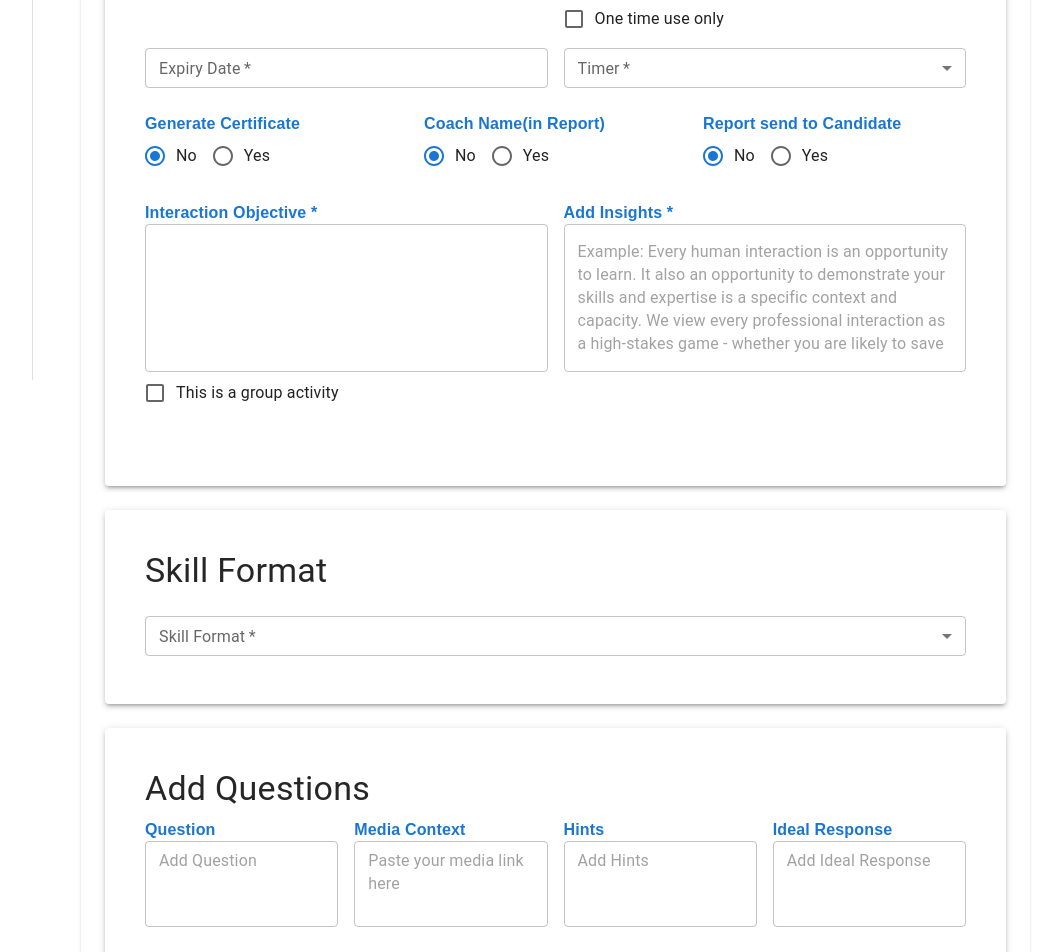
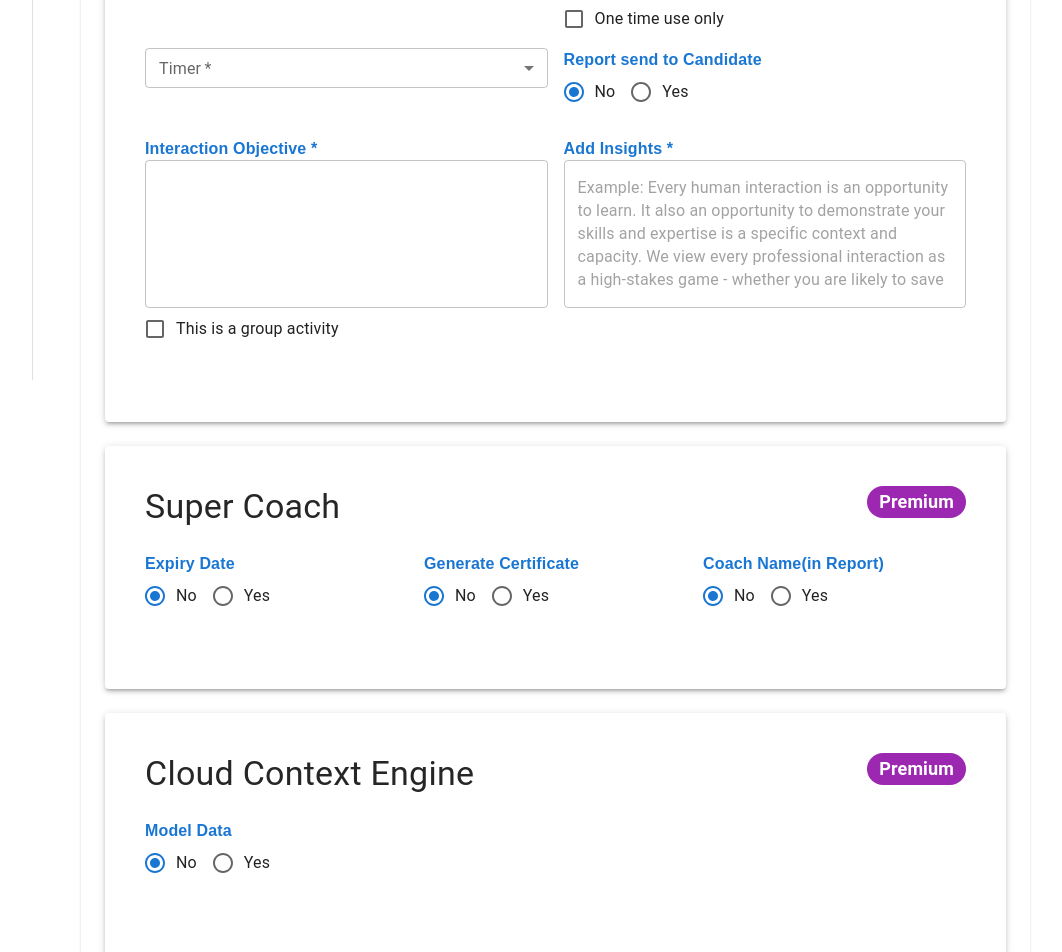
Before and after one commit to Talent-Sumo/CLOUD-COACH-New-UI, a React (Create React App) app: page /account/internal-bot in a window 1280 px wide. Shown: the part 420-1372 px from the top of the page, without its empty margins (207-1269 px from the left). Built offline with nearby package versions, Linux system fonts and the light colour scheme.

Commit message:
Add Premium tags

```diff
--- a/src/Components/ExternalBot/index.jsx
+++ b/src/Components/ExternalBot/index.jsx
@@ -20,7 +20,8 @@ import {
     Button,
     Card,
     CardContent,
-    Grid
+    Grid,
+    Chip,
 } from '@mui/material';
 
 import { useNavigate } from 'react-router-dom';
@@ -114,7 +115,14 @@ const ExternalBot = () => {
                         <Card component={Stack} p={3} spacing={2} elevation={3}>
                             <CardContent>
                                 {errors.afterSubmit && <Alert severity="error">{errors.afterSubmit}</Alert>}
-                                <Typography variant="h4" mb={3}>External Bot</Typography>
+                                <Box sx={{ display: "flex", justifyContent: "space-between" }}>
+                                    <div>
+                                        <Typography mb={3} variant="h4">External Bot</Typography>
+                                    </div>
+                                    <div>
+                                        <Chip label="Premium" sx={{ bgcolor: "#9c27b0", color: "#fff", fontSize: "18px", fontWeight: "bold" }} />
+                                    </div>
+                                </Box>
                                 <Stack spacing={2} mb={3} direction={{ xs: 'column', sm: 'row', md: "row" }}>
                                     <Stack sx={{ width: '100%' }}>
                                         <Typography variant='subtitle1' sx={{ fontWeight: 'bold', fontFamily: "Public Sans,sans-serif", color: '#1976d2' }}>Who can Initiate</Typography>
--- a/src/Components/InternalBot/index.jsx
+++ b/src/Components/InternalBot/index.jsx
@@ -21,6 +21,8 @@ import {
     RadioGroup,
     Radio,
     Button,
+    Badge,
+    Chip,
 } from '@mui/material';
 
 import { DatePicker } from "@mui/x-date-pickers";
@@ -48,9 +50,12 @@ const InternalBot = () => {
     const [mode, setMode] = useState('');
     const [certificate, setCertificate] = useState(false);
     const [reportSent, setReportSent] = useState(false);
+    const [expiry, setExpiry] = useState(false);
     const [name, setName] = useState(false);
     const [noOfRows, setNoOfRows] = useState(1);
     const [skills, setSkills] = useState('');
+    const [value, setValue] = useState(null);
+    const [model, setModel] = useState('');
 
 
     const internalBotSchema = Yup.object().shape({
@@ -60,7 +65,7 @@ const InternalBot = () => {
         track: Yup.string().required('Select your Track'),
         interactionMode: Yup.string().required('Select Interaction Mode'),
         accessCode: Yup.string().min(6, 'Too Short!').max(6, 'Too Long!').required('Access must be of exactly 6 numbers'),
-        expiryDate: Yup.string().required('Expiry Date is required'),
+        // expiryDate: Yup.string().required('Expiry Date is required'),
         timer: Yup.string().required('Select Timer'),
         description: Yup.string().required('Description is required'),
         generalFeedback: Yup.string().max(615, 'Too Long!').required('Maximum 615 characters required'),
@@ -80,7 +85,7 @@ const InternalBot = () => {
             track: '',
             interactionMode: '',
             accessCode: '',
-            expiryDate: '',
+            // expiryDate: '',
             timer: '',
             description: '',
             generalFeedback: '',
@@ -123,6 +128,15 @@ const InternalBot = () => {
         }
     };
 
+    const handleExpiry = (event) => {
+        if (event.target.value === "No") {
+            setExpiry(false);
+        }
+        else {
+            setExpiry(true);
+        }
+    }
+
     const handleCoachName = (event) => {
         if (event.target.value === "No") {
             setName(false);
@@ -140,6 +154,15 @@ const InternalBot = () => {
             setReportSent(true);
         }
     }
+
+    const handleModelData = (event) => {
+        if (event.target.value === "No") {
+            setModel(false);
+        }
+        else {
+            setModel(true);
+        }
+    };
 
     const [checked, setChecked] = useState(false);
 
@@ -385,24 +408,6 @@ const InternalBot = () => {
                                 </Stack>
                                 <Stack spacing={2} mb={3} direction={{ xs: 'column', sm: 'row', md: "row" }}>
                                     <Stack sx={{ width: '100%' }}>
-                                        <DatePicker
-                                            inputFormat='dd/MM/yyyy'
-                                            value={values.expiryDate}
-                                            label='Expiry Date'
-                                            onChange={(newValue) => setFieldValue("expiryDate", newValue)}
-                                            renderInput={(params) => (
-                                                <TextField
-                                                    required
-                                                    size='small'
-                                                    fullWidth
-                                                    {...params}
-                                                    error={Boolean(touched.expiryDate && errors.expiryDate)}
-                                                    helperText={touched.expiryDate && errors.expiryDate}
-                                                />
-                                            )}
-                                        ></DatePicker>
-                                    </Stack>
-                                    <Stack sx={{ width: '100%' }}>
                                         <TextField
                                             select
                                             value={timer}
@@ -418,71 +423,6 @@ const InternalBot = () => {
                                                 <MenuItem key={option.value} value={option.value}>{option.label}</MenuItem>
                                             ))}
                                         </TextField>
-                                    </Stack>
-                                </Stack>
-                                <Stack spacing={2} mb={3} direction={{ xs: 'column', sm: 'row', md: "row" }}>
-                                    <Stack sx={{ width: '100%' }}>
-                                        <FormControl>
-                                            <FormLabel id="demo-row-radio-buttons-group-label" variant='subtitle1' sx={{ fontWeight: 'bold', fontFamily: "Public Sans,sans-serif", color: '#1976d2' }}>Generate Certificate</FormLabel>
-                                            <RadioGroup
-                                                row
-                                                aria-labelledby="demo-row-radio-buttons-group-label"
-                                                defaultValue="No"
-                                                name="row-radio-buttons-group"
-                                                onClick={handleCertificateName}
-                                            >
-                                                <FormControlLabel value="No" control={<Radio />} label="No" />
-                                                <FormControlLabel value="Yes" control={<Radio />} label="Yes" />
-                                            </RadioGroup>
-                                        </FormControl>
-                                        {
-                                            certificate &&
-                                            <Box>
-                                                <Typography variant='subtitle1' sx={{ fontWeight: 'bold', fontFamily: "Public Sans,sans-serif", color: '#1976d2' }}>Upload Logo</Typography>
-                                                <Box mb={1}>
-                                                    <TextField
-                                                        fullWidth
-                                                        size='small'
-                                                        type='file'
-                                                    />
-                                                </Box>
-                                                <TextField
-                                                    fullWidth
-                                                    size='small'
-                                                    label="Certificate Name"
-                                                    required
-                                                    type='text'
-                                                />
-                                                <FormGroup>
-                                                    <FormControlLabel control={<Checkbox />} label="Show company name in certificate" />
-                                                </FormGroup>
-                                            </Box>
-                                        }
-                                    </Stack>
-                                    <Stack sx={{ width: '100%' }}>
-                                        <FormControl>
-                                            <FormLabel id="demo-row-radio-buttons-group-label" variant='subtitle1' sx={{ fontWeight: 'bold', fontFamily: "Public Sans,sans-serif", color: '#1976d2' }}>Coach Name(in Report)</FormLabel>
-                                            <RadioGroup
-                                                row
-                                                aria-labelledby="demo-row-radio-buttons-group-label"
-                                                defaultValue="No"
-                                                name="row-radio-buttons-group"
-                                                onClick={handleCoachName}
-                                            >
-                                                <FormControlLabel value="No" control={<Radio />} label="No" />
-                                                <FormControlLabel value="Yes" control={<Radio />} label="Yes" />
-                                            </RadioGroup>
-                                        </FormControl>
-                                        {
-                                            name &&
-                                            <TextField
-                                                fullWidth
-                                                size='small'
-                                                label="Coach name"
-                                                required
-                                                type='text'
-                                            />
-                                        }
                                     </Stack>
                                     <Stack sx={{ width: '100%' }}>
                                         <FormControl>
@@ -516,6 +456,7 @@ const InternalBot = () => {
                                         }
                                     </Stack>
                                 </Stack>
+
                                 <Stack spacing={2} mb={3} direction={{ xs: 'column', sm: 'row', md: "row" }}>
                                     <Stack sx={{ width: '100%' }}>
                                         <InputLabel sx={{ fontWeight: 'bold', fontFamily: "Public Sans,sans-serif", color: '#1976d2' }}>Interaction Objective *</InputLabel>
@@ -548,6 +489,145 @@ const InternalBot = () => {
                                             helperText={touched.generalFeedback && errors.generalFeedback}
                                         />
                                     </Stack>
+                                </Stack>
+                            </CardContent>
+                        </Card>
+
+                        <Card component={Stack} p={3} mt={3} spacing={2} elevation={3}>
+                            <CardContent>
+                                <Box sx={{ display: "flex", justifyContent: "space-between" }}>
+                                    <div>
+                                        <Typography mb={3} variant="h4">Super Coach</Typography>
+                                    </div>
+                                    <div>
+                                        <Chip label="Premium" sx={{ bgcolor: "#9c27b0", color: "#fff", fontSize: "18px", fontWeight: "bold" }} />
+                                    </div>
+                                </Box>
+
+                                <Stack spacing={2} mb={3} direction={{ xs: 'column', sm: 'row', md: "row" }}>
+                                    <Stack sx={{ width: '100%' }}>
+                                        <FormControl>
+                                            <FormLabel variant='subtitle1' sx={{ fontWeight: 'bold', fontFamily: "Public Sans,sans-serif", color: '#1976d2' }}>Expiry Date</FormLabel>
+                                            <RadioGroup
+                                                row
+                                                defaultValue="No"
+                                                onClick={handleExpiry}
+                                            >
+                                                <FormControlLabel value="No" control={<Radio />} label="No" />
+                                                <FormControlLabel value="Yes" control={<Radio />} label="Yes" />
+                                            </RadioGroup>
+                                        </FormControl>
+                                        {
+                                            expiry &&
+                                            <DatePicker
+                                                inputFormat='dd/MM/yyyy'
+                                                value={value}
+                                                label='Expiry Date'
+                                                onChange={(newValue) => {
+                                                    setValue(newValue);
+                                                }}
+                                                renderInput={(params) => (
+                                                    <TextField
+                                                        size='small'
+                                                        fullWidth
+                                                        {...params}
+                                                    />
+                                                )}
+                                            ></DatePicker>
+                                        }
+                                    </Stack>
+                                    <Stack sx={{ width: '100%' }}>
+                                        <FormControl>
+                                            <FormLabel variant='subtitle1' sx={{ fontWeight: 'bold', fontFamily: "Public Sans,sans-serif", color: '#1976d2' }}>Generate Certificate</FormLabel>
+                                            <RadioGroup
+                                                row
+                                                defaultValue="No"
+                                                onClick={handleCertificateName}
+                                            >
+                                                <FormControlLabel value="No" control={<Radio />} label="No" />
+                                                <FormControlLabel value="Yes" control={<Radio />} label="Yes" />
+                                            </RadioGroup>
+                                        </FormControl>
+                                        {
+                                            certificate &&
+                                            <Box>
+                                                <Typography variant='subtitle1' sx={{ fontWeight: 'bold', fontFamily: "Public Sans,sans-serif", color: '#1976d2' }}>Upload Logo</Typography>
+                                                <Box mb={1}>
+                                                    <TextField
+                                                        fullWidth
+                                                        size='small'
+                                                        type='file'
+                                                    />
+                                                </Box>
+                                                <TextField
+                                                    fullWidth
+                                                    size='small'
+                                                    label="Certificate Name"
+                                                    type='text'
+                                                />
+                                                <FormGroup>
+                                                    <FormControlLabel control={<Checkbox />} label="Show company name in certificate" />
+                                                </FormGroup>
+                                            </Box>
+                                        }
+                                    </Stack>
+                                    <Stack sx={{ width: '100%' }}>
+                                        <FormControl>
+                                            <FormLabel variant='subtitle1' sx={{ fontWeight: 'bold', fontFamily: "Public Sans,sans-serif", color: '#1976d2' }}>Coach Name(in Report)</FormLabel>
+                                            <RadioGroup
+                                                row
+                                                defaultValue="No"
+                                                onClick={handleCoachName}
+                                            >
+                                                <FormControlLabel value="No" control={<Radio />} label="No" />
+                                                <FormControlLabel value="Yes" control={<Radio />} label="Yes" />
+                                            </RadioGroup>
+                                        </FormControl>
+                                        {
+                                            name &&
+                                            <TextField
+                                                fullWidth
+                                                size='small'
+                                                label="Coach name"
+                                                type='text'
+                                            />
+                                        }
+                                    </Stack>
+                                </Stack>
+                            </CardContent>
+                        </Card>
+
+                        <Card component={Stack} p={3} mt={3} spacing={2} elevation={3}>
+                            <CardContent>
+                                <Box sx={{ display: "flex", justifyContent: "space-between" }}>
+                                    <div>
+                                        <Typography mb={3} variant="h4">Cloud Context Engine</Typography>
+                                    </div>
+                                    <div>
+                                        <Chip label="Premium" sx={{ bgcolor: "#9c27b0", color: "#fff", fontSize: "18px", fontWeight: "bold" }} />
+                                    </div>
+                                </Box>
+
+                                <Stack spacing={2} mb={3}>
+                                    <FormControl>
+                                        <FormLabel variant='subtitle1' sx={{ fontWeight: 'bold', fontFamily: "Public Sans,sans-serif", color: '#1976d2' }}>Model Data</FormLabel>
+                                        <RadioGroup
+                                            row
+                                            defaultValue="No"
+                                            onClick={handleModelData}
+                                        >
+                                            <FormControlLabel value="No" control={<Radio />} label="No" />
+                                            <FormControlLabel value="Yes" control={<Radio />} label="Yes" />
+                                        </RadioGroup>
+                                    </FormControl>
+                                    {
+                                        model &&
+                                        <TextField
+                                            fullWidth
+                                            size='small'
+                                            type='file'
+                                        />
+                                    }
                                 </Stack>
                             </CardContent>
                         </Card>
```
